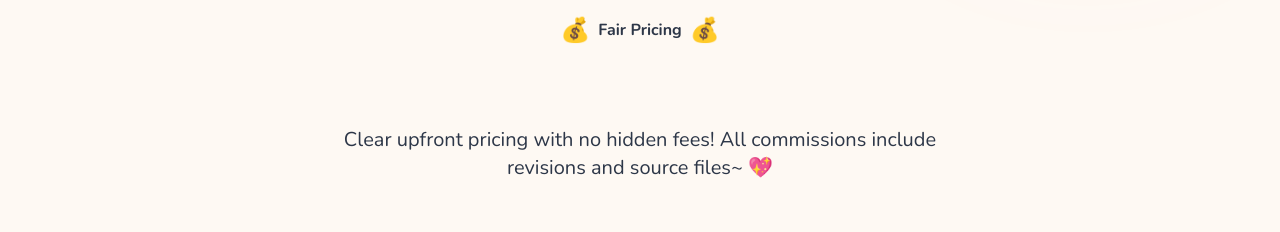
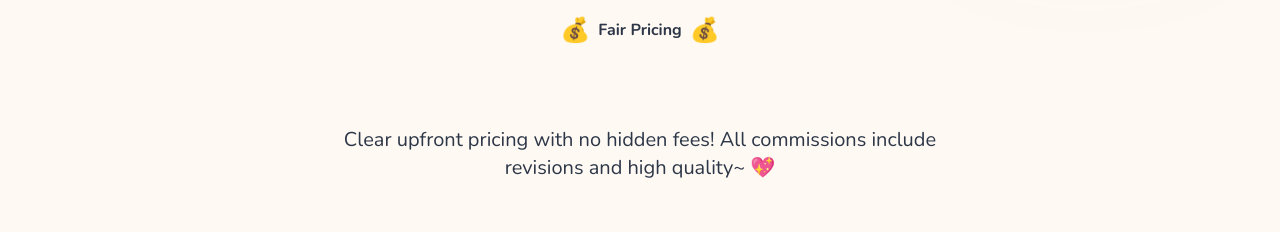
Before and after one commit to 0-YueNai-0/comissions.yue, a React (Vite) app: page / in a window 1280 px wide. Shown: the part 3120-3352 px from the top of the page. Built offline with nearby package versions, Linux system fonts and the light colour scheme.

Commit message:
Update PricingSection.tsx

```diff
--- a/src/app/components/PricingSection.tsx
+++ b/src/app/components/PricingSection.tsx
@@ -53,7 +53,7 @@ export function PricingSection() {
             Transparent & Affordable!
           </h2>
           <p className="text-xl text-foreground/70 max-w-2xl mx-auto">
-            Clear upfront pricing with no hidden fees! All commissions include revisions and source files~ 💖
+            Clear upfront pricing with no hidden fees! All commissions include revisions and high quality~ 💖
           </p>
         </div>
 
```
